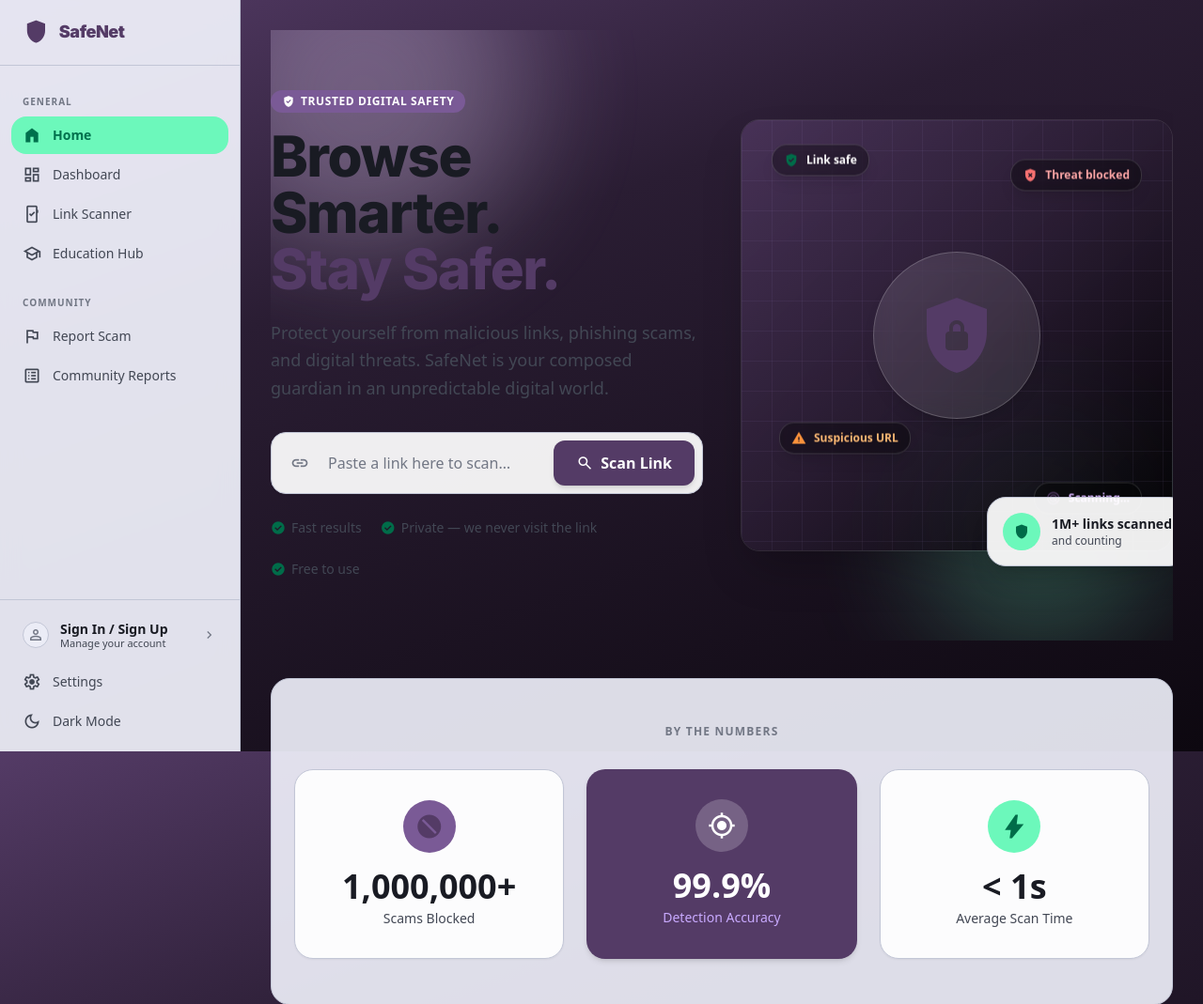
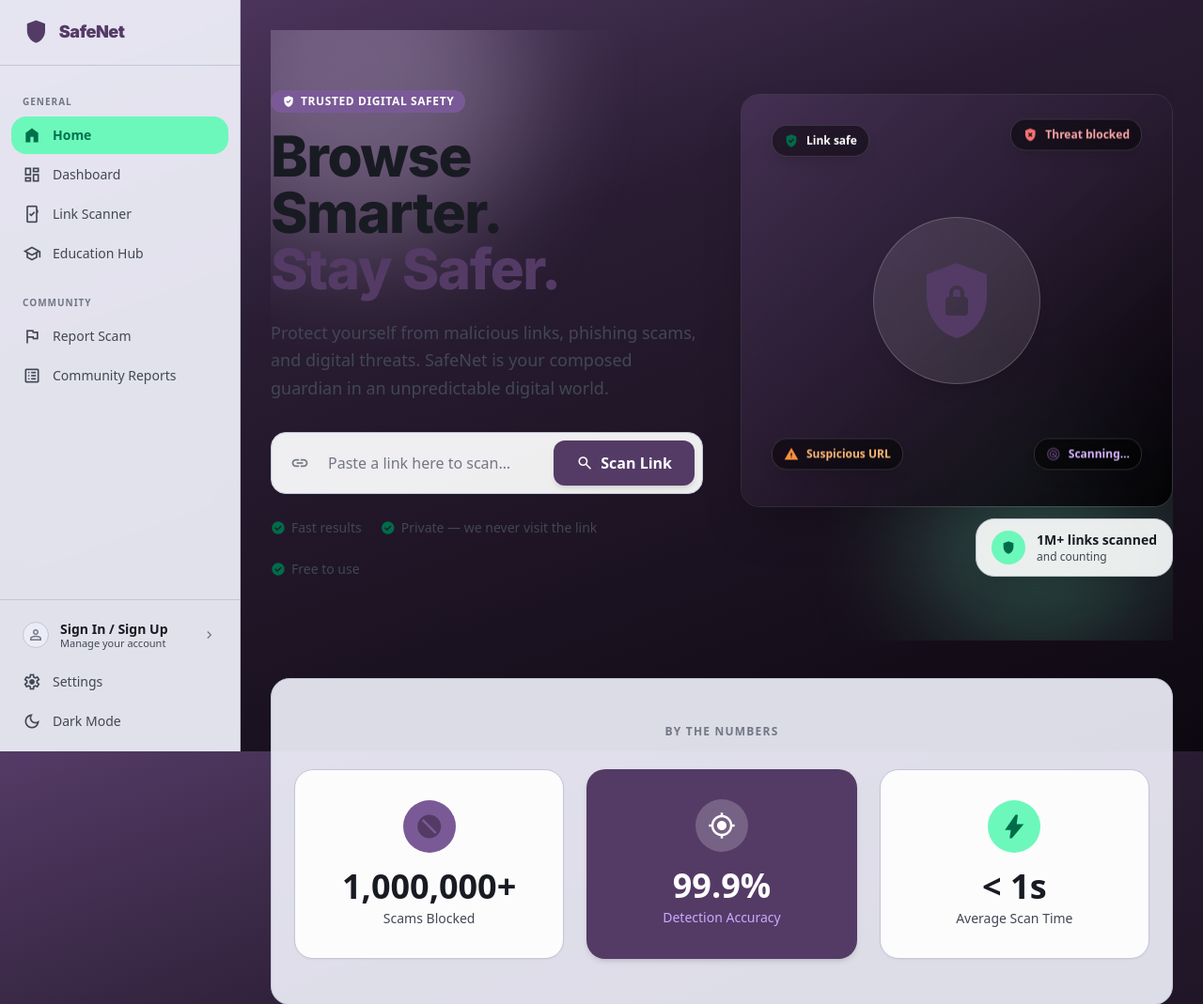
Before and after one commit to Ormiston-Senior-College-NZ/final-assessment-as91903-or-as91906-and-as91907-SalvatoreSH, a Flask app: page / in a window 1280 px wide. Shown: the top 1069 px of the page at 94% size. Run offline with Flask 3, Linux system fonts and the light colour scheme; some libraries are stand-ins or nearby versions.

Commit message:
Fix hero visual: remove grid lines, fix all badge/stat card overlaps
- Remove the purple grid overlay entirely — was still visible as lines
- Badges repositioned symmetrically: top-left, top-right, bottom-left,
  bottom-right — four corners, none overlap each other
- Stat card moved OUT of absolute positioning entirely — now a normal
  flex-col child BELOW the hero box, so it can never overlap anything
  inside the box. Uses self-end to align right.

```diff
--- a/SafeNet/templates/landing.html
+++ b/SafeNet/templates/landing.html
@@ -70,20 +70,14 @@
     </div>
 
     <!-- Right: hero visual -->
-    <div class="relative z-10 reveal-right" style="transition-delay:0.1s">
-        <!-- Main visual container -->
-        <div class="relative h-80 lg:h-[460px] w-full rounded-2xl overflow-hidden shadow-2xl
-                    border border-white/10
-                    flex items-center justify-center">
+    <div class="flex flex-col gap-3 relative z-10 reveal-right" style="transition-delay:0.1s">
 
-            <!-- Purple-to-dark gradient background — blends with page gradient -->
-            <div class="absolute inset-0 bg-gradient-to-br from-[#543B66]/70 via-[#2a1d33]/80 to-black/90 pointer-events-none"></div>
+        <!-- Main visual container — no overflow clipping so badges aren't cut -->
+        <div class="relative h-80 lg:h-[440px] w-full rounded-2xl shadow-2xl border border-white/10
+                    flex items-center justify-center overflow-hidden">
 
-            <!-- Subtle inner grid — purple-tinted, not white -->
-            <div class="absolute inset-0 pointer-events-none"
-                 style="background-image: linear-gradient(rgba(201,170,255,0.06) 1px, transparent 1px),
-                                          linear-gradient(90deg, rgba(201,170,255,0.06) 1px, transparent 1px);
-                        background-size: 32px 32px;"></div>
+            <!-- Background: pure gradient, no grid lines -->
+            <div class="absolute inset-0 bg-gradient-to-br from-[#543B66]/60 via-[#2a1d33]/75 to-black/90"></div>
 
             <!-- Central shield -->
             <div class="relative z-10 p-10 rounded-full bg-white/10
@@ -91,31 +85,33 @@
                 <span class="material-symbols-outlined fill-icon text-primary" style="font-size:6rem;">shield_lock</span>
             </div>
 
-            <!-- Floating notification badges -->
+            <!-- Top-left badge -->
             <div class="float-badge absolute top-8 left-8 flex items-center gap-2
-                        px-3 py-2 rounded-xl bg-black/40 backdrop-blur-sm
+                        px-3 py-2 rounded-xl bg-black/50 backdrop-blur-sm
                         shadow-lg border border-white/15 text-xs font-semibold text-white">
                 <span class="material-symbols-outlined fill-icon text-secondary text-[16px]">verified_user</span>
                 Link safe
             </div>
 
-            <div class="float-badge absolute top-12 right-8 flex items-center gap-2
-                        px-3 py-2 rounded-xl bg-black/40 backdrop-blur-sm
+            <!-- Top-right badge -->
+            <div class="float-badge absolute top-8 right-8 flex items-center gap-2
+                        px-3 py-2 rounded-xl bg-black/50 backdrop-blur-sm
                         shadow-lg border border-white/15 text-xs font-semibold text-red-300">
                 <span class="material-symbols-outlined fill-icon text-[16px] text-red-400">gpp_bad</span>
                 Threat blocked
             </div>
 
-            <!-- Suspicious URL badge — moved up so it doesn't overlap the stat card -->
-            <div class="float-badge absolute bottom-24 left-10 flex items-center gap-2
-                        px-3 py-2 rounded-xl bg-black/40 backdrop-blur-sm
+            <!-- Bottom-left badge -->
+            <div class="float-badge absolute bottom-8 left-8 flex items-center gap-2
+                        px-3 py-2 rounded-xl bg-black/50 backdrop-blur-sm
                         shadow-lg border border-white/15 text-xs font-semibold text-orange-300">
                 <span class="material-symbols-outlined fill-icon text-[16px] text-orange-400">warning_amber</span>
                 Suspicious URL
             </div>
 
+            <!-- Bottom-right badge -->
             <div class="float-badge absolute bottom-8 right-8 flex items-center gap-2
-                        px-3 py-2 rounded-xl bg-black/40 backdrop-blur-sm
+                        px-3 py-2 rounded-xl bg-black/50 backdrop-blur-sm
                         shadow-lg border border-white/15 text-xs font-semibold text-purple-300">
                 <span class="material-symbols-outlined fill-icon text-[16px] text-primary">radar</span>
                 Scanning…
@@ -123,18 +119,19 @@
 
         </div>
 
-        <!-- Small floating stat card — moved to bottom-right so it doesn't clash with badges -->
-        <div class="reveal-pop absolute -bottom-4 -right-4 bg-surface-container-lowest rounded-2xl
-                    border border-outline-variant shadow-xl p-4 flex items-center gap-3 card-lift"
+        <!-- Stat card — sits BELOW the hero box as a normal row, no overlap -->
+        <div class="reveal-pop self-end bg-surface-container-lowest/90 backdrop-blur-sm rounded-2xl
+                    border border-outline-variant shadow-xl px-4 py-3 flex items-center gap-3 card-lift"
              style="transition-delay:0.35s">
-            <div class="w-10 h-10 rounded-full bg-secondary-container flex items-center justify-center flex-shrink-0">
-                <span class="material-symbols-outlined fill-icon text-secondary text-[18px]">shield</span>
+            <div class="w-9 h-9 rounded-full bg-secondary-container flex items-center justify-center flex-shrink-0">
+                <span class="material-symbols-outlined fill-icon text-secondary text-[16px]">shield</span>
             </div>
             <div>
                 <p class="text-sm font-bold text-on-surface">1M+ links scanned</p>
                 <p class="text-xs text-on-surface-variant">and counting</p>
             </div>
         </div>
+
     </div>
 
 </section>
```
